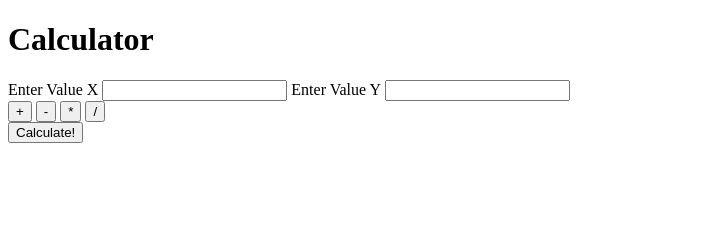
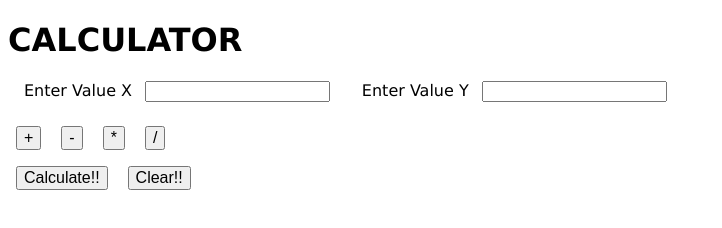
Before and after one commit to andyfehrenbach/Calculator_App, a website: page public/views/index.html in a window 1280 px wide. Shown: the whole page, without its empty margins (0-722 px from the left). Drawn offline with Linux system fonts and the light colour scheme.

Commit message:
added clear button

```diff
--- a/public/scripts/clientapp.js
+++ b/public/scripts/clientapp.js
@@ -6,6 +6,7 @@ $(document).ready(function(){
     $('#subtract').on('click', subtractOperator);
     $('#multiply').on('click', multiplyOperator);
     $('#divide').on('click', divideOperator);
+    $('#clear').on('click', clearEverything);
 });
 
 function getXAndY() {
@@ -15,7 +16,7 @@ function getXAndY() {
         values[field.name] = field.value;
     });
 
-    $('.digit').find('input[type=text]').val('');
+
 
     console.log(values);
     $.ajax({
@@ -54,3 +55,8 @@ function divideOperator (){
 function refreshDom (num) {
     $('#result').text(num);
 }
+
+function clearEverything (){
+    $('.digit').find('input').val('');
+    $('#result').text('');
+}
--- a/public/stylesheets/style.css
+++ b/public/stylesheets/style.css
@@ -1,7 +1,32 @@
-label, input {
-    display: inline-block;
+ input {
+   margin-right: 2em;
 }
+
+ label {
+     margin-right: .5em;
+ }
 
 h1{
     color: black;
 }
+
+button {
+    margin: .5em;
+}
+
+form {
+    margin: 1em;
+    font-size: 1em;
+}
+
+form, h1, h2 {
+    font-family: 'Verdana', sans-serif;
+}
+
+button{
+    font-size: 1em;
+}
+
+#clear {
+    display: inline;
+}
--- a/public/views/index.html
+++ b/public/views/index.html
@@ -7,7 +7,7 @@
     <script type="text/javascript" src="/scripts/clientapp.js"></script>
 </head>
 <body>
-<h1>Calculator</h1>
+<h1>CALCULATOR</h1>
 
 <form class="digit">
     <label for="xDigit">Enter Value X</label>
@@ -26,7 +26,8 @@
 </div>
 
 <div class="result">
-    <button id="calculate">Calculate!</button>
+    <button id="calculate">Calculate!!</button>
+    <button id="clear">Clear!!</button>
     <h2 id="result"></h2>
 
 </div>
```
